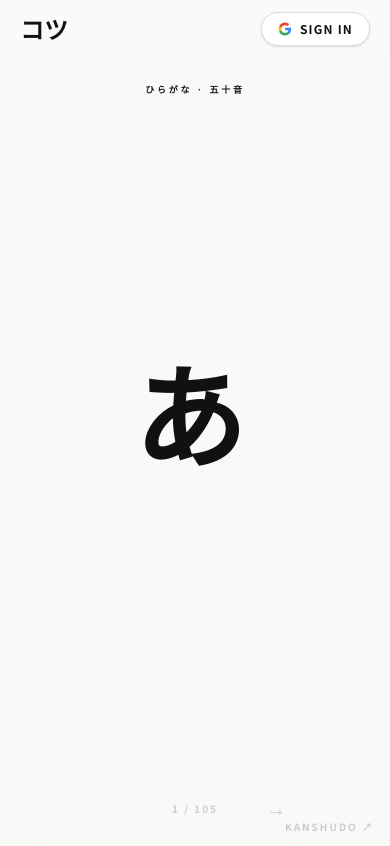
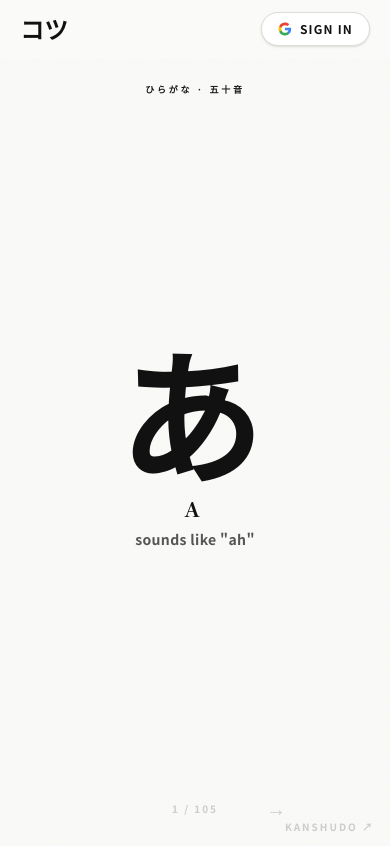
Before and after one commit to mager/kotsu, a SvelteKit app: page /hiragana/0 in a window 390 px wide. Built offline with nearby package versions, Linux system fonts and the light colour scheme; no server answers; a web font is replaced by a local one.

Commit message:
feat: auto-advance on mark learned + larger font sizes

```diff
--- a/src/routes/[column]/[index]/+page.svelte
+++ b/src/routes/[column]/[index]/+page.svelte
@@ -38,8 +38,15 @@
 		setLearned(learnedKey, newValue);
 		if (newValue) {
 			justLearned = true;
-			setTimeout(() => (justLearned = false), 600);
 			await markLearned(auth.user.uid, data.column.id, data.index);
+			// Auto-advance after pulse animation completes
+			setTimeout(() => {
+				justLearned = false;
+				if (data.nextIndex !== null) {
+					showDetails = false;
+					goto(`/${data.column.id}/${data.nextIndex}`);
+				}
+			}, 600);
 		} else {
 			await unmarkLearned(auth.user.uid, data.column.id, data.index);
 		}
@@ -77,12 +84,12 @@
 	let charCount = $derived(data.item.character.length);
 	let charFontSize = $derived(
 		charCount === 1
-			? 'clamp(7rem, 28vw, 18rem)'
+			? 'clamp(9rem, 34vw, 22rem)'
 			: charCount === 2
-				? 'clamp(4rem, 18vw, 11rem)'
+				? 'clamp(5rem, 22vw, 14rem)'
 				: charCount <= 4
-					? 'clamp(2.5rem, 12vw, 7rem)'
-					: 'clamp(1.8rem, 8vw, 5rem)'
+					? 'clamp(3.2rem, 15vw, 9rem)'
+					: 'clamp(2.2rem, 10vw, 6.5rem)'
 	);
 
 	let touchStartX = 0;
```
